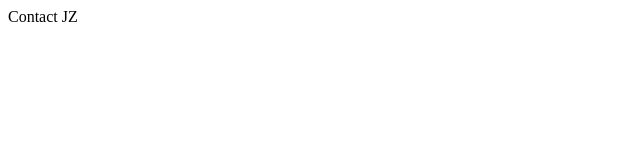
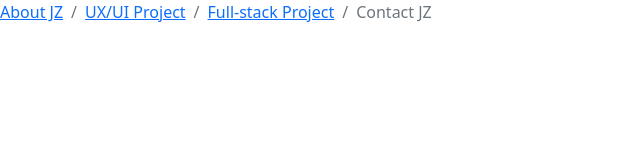
Before and after one commit to JZSweet/UXUI-portfolio, a plain HTML site: page Contact.html in a window 1280 px wide. Shown: the whole page, without its empty margins (0-640 px from the left). Drawn offline with nearby package versions, Linux system fonts and the light colour scheme.

Commit message:
add nav to the page

```diff
--- a/Contact.html
+++ b/Contact.html
@@ -5,11 +5,19 @@
     <meta charset='UTF-8'>
     <meta http-equiv='X-UA-Compatible' content='IE=edge'>
     <meta name='viewport' content='width=device-width, initial-scale=1.0'>
+    <link href='https://cdn.jsdelivr.net/npm/bootstrap@5.1.3/dist/css/bootstrap.min.css' rel='stylesheet' integrity='sha384-1BmE4kWBq78iYhFldvKuhfTAU6auU8tT94WrHftjDbrCEXSU1oBoqyl2QvZ6jIW3' crossorigin='anonymous'>
+    <link rel='stylesheet' href='style.css'>
+    <script src='script.js'></script>
     <title>Contact JZ</title>
 </head>
 
 <body>
-    <div>Contact JZ</div>
+    <ol class='breadcrumb'>
+        <li class='breadcrumb-item'><a href='./index.html'>About JZ</a></li>
+        <li class='breadcrumb-item'><a href='./UXUI.html'>UX/UI Project</a></li>
+        <li class='breadcrumb-item'><a href='./Full-stack.html'>Full-stack Project</a></li>
+        <li class='breadcrumb-item active' aria-current='page'>Contact JZ</li>
+    </ol>
 </body>
 
 </html>
```
